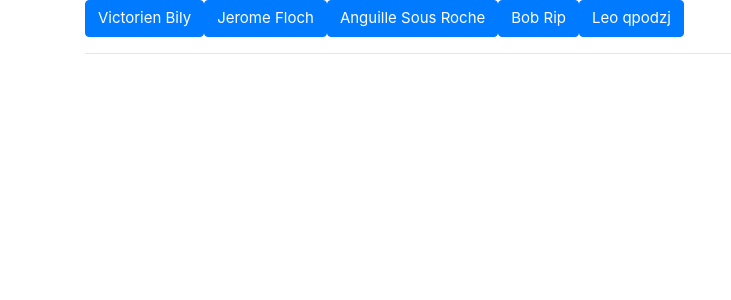
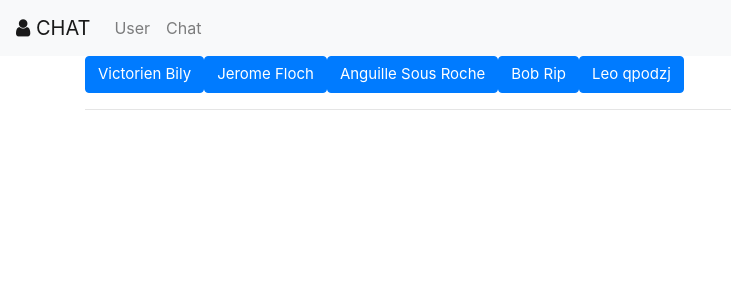
Before and after one commit to vincentkollebolle/chat, an Angular app in the folder client/: page /user in a window 1280 px wide. Shown: the top 300 px of the page, without its empty margins (0-731 px from the left). Built offline with nearby package versions, Linux system fonts and the light colour scheme.

Commit message:
Ajout Bootstrap + Jquery + FontAweseome

```diff
--- a/client/angular.json
+++ b/client/angular.json
@@ -23,9 +23,13 @@
               "src/assets"
             ],
             "styles": [
+              "node_modules/bootstrap/dist/css/bootstrap.min.css",
+              "node_modules/font-awesome/css/font-awesome.css",
               "src/styles.css"
             ],
-            "scripts": [],
+            "scripts": [
+              "node_modules/jquery/dist/jquery.min.js"
+            ],
             "es5BrowserSupport": true
           },
           "configurations": {
--- a/client/package.json
+++ b/client/package.json
@@ -19,8 +19,11 @@
     "@angular/platform-browser": "~7.2.0",
     "@angular/platform-browser-dynamic": "~7.2.0",
     "@angular/router": "~7.2.0",
+    "bootstrap": "^4.3.1",
     "core-js": "^2.5.4",
     "express": "^4.16.4",
+    "font-awesome": "^4.7.0",
+    "jquery": "^3.3.1",
     "rxjs": "~6.3.3",
     "socket.io": "^2.2.0",
     "tslib": "^1.9.0",
--- a/client/src/app/app.component.html
+++ b/client/src/app/app.component.html
@@ -1,5 +1,16 @@
-<body>
-    <div class="container">
-        <router-outlet></router-outlet>
+
+<nav class="navbar navbar-expand-lg navbar-light bg-light">
+    <a class="navbar-brand" href="#"><i class="fa fa-user"></i> CHAT</a>
+    <button class="navbar-toggler" type="button" data-toggle="collapse" data-target="#navbarNavAltMarkup" aria-controls="navbarNavAltMarkup" aria-expanded="false" aria-label="Toggle navigation">
+      <span class="navbar-toggler-icon"></span>
+    </button>
+    <div class="collapse navbar-collapse" id="navbarNavAltMarkup">
+      <div class="navbar-nav">
+        <a class="nav-item nav-link " routerLink="/user">User </a>
+        <a class="nav-item nav-link " routerLink="/chat">Chat </a>
+      </div>
     </div>
-</body>
+  </nav>
+<div class="container">
+    <router-outlet></router-outlet>
+</div>
```
Also changed, not shown: 1 other file (tests, documents, lock files or other folders).
